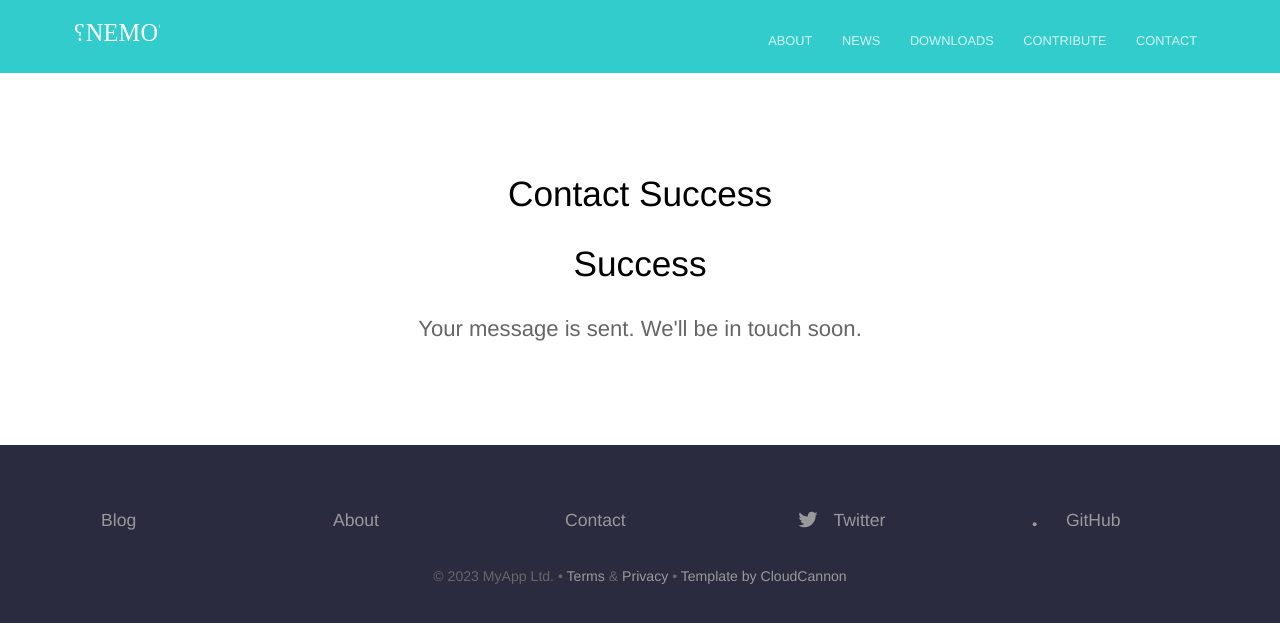
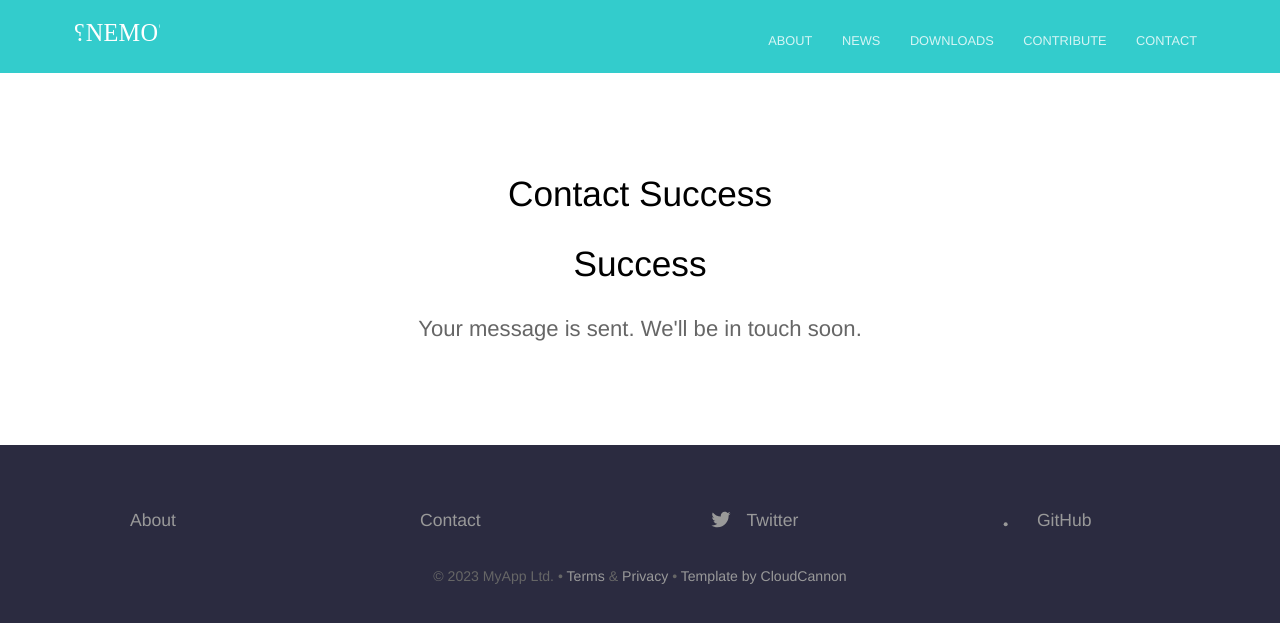
Before and after one commit to TheNEMOproject/TheNEMOproject.github.io, a Jekyll site: the page built from contact-success.html, in a window 1280 px wide. Shown: the top 623 px of the page. Built offline with Jekyll 4.4.1, drawn with Linux system fonts in a browser that asks for light colours.

Commit message:
Update footer.yml

```diff
--- a/_data/footer.yml
+++ b/_data/footer.yml
@@ -1,6 +1,3 @@
-- links:
-  - name: Blog
-    link: /blog/
 - links:
   - name: About
     link: /about/
```
